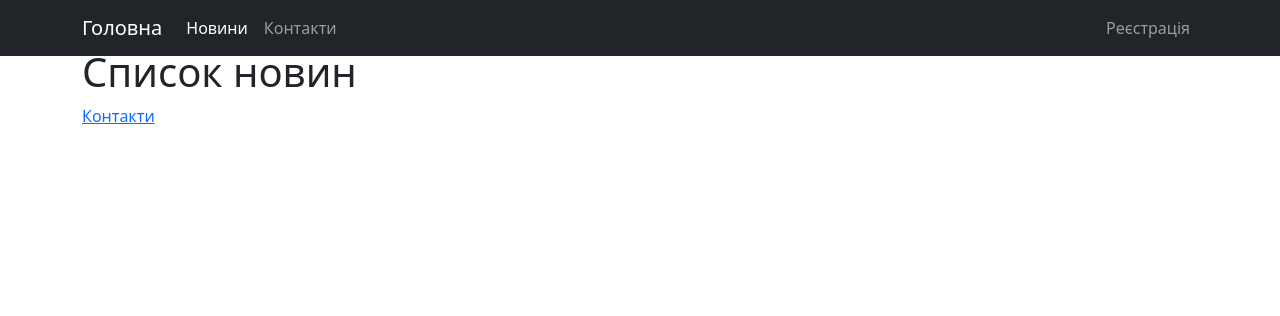
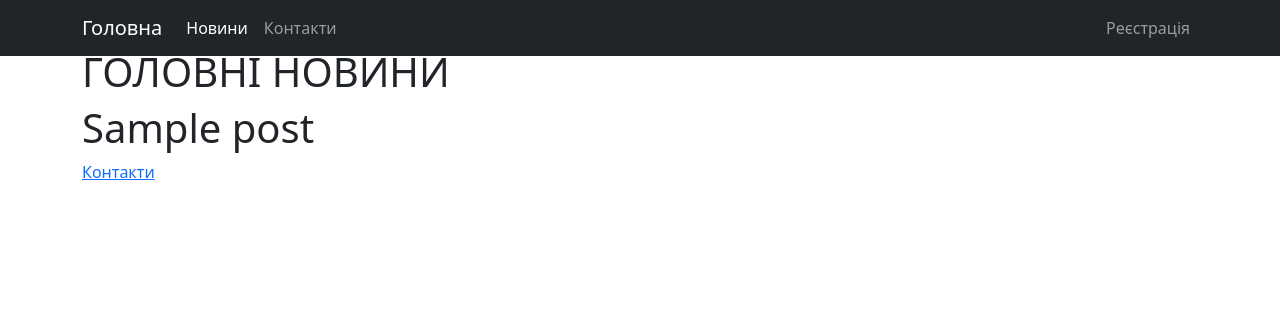
Before and after one commit to vitaliy1androshulik/Python_Django, a Django app: page /posts/ in a window 1280 px wide. Shown: the top 316 px of the page. Run offline with Django 5.2, Linux system fonts and the light colour scheme; tables that the repository leaves empty hold one stand-in row (values such as "Sample post"); some libraries are stand-ins or nearby versions.

Commit message:
added output of posts

```diff
--- a/blog/blog/settings.py
+++ b/blog/blog/settings.py
@@ -11,7 +11,6 @@ https://docs.djangoproject.com/en/5.1/ref/settings/
 """
 import os
 from pathlib import Path
-
 # Build paths inside the project like this: BASE_DIR / 'subdir'.
 BASE_DIR = Path(__file__).resolve().parent.parent
 
@@ -73,6 +72,9 @@ WSGI_APPLICATION = 'blog.wsgi.application'
 
 # Database
 # https://docs.djangoproject.com/en/5.1/ref/settings/#databases
+
+#MEDIA_URL = '/media/'  # URL для доступу до медіафайлів
+#MEDIA_ROOT = os.path.join(BASE_DIR, 'media')  # Директорія для зберігання медіафайлів
 
 #DATABASES = {
 #    'default': {
--- a/blog/blog/views.py
+++ b/blog/blog/views.py
@@ -1,4 +1,4 @@
-from django.http import HttpResponse
+#from django.http import HttpResponse
 from django.shortcuts import render
 
 
--- a/blog/posts/models.py
+++ b/blog/posts/models.py
@@ -5,4 +5,5 @@ class Post(models.Model):
     title = models.CharField(max_length=100)
     body = models.TextField()
     slug = models.SlugField()
+    img = models.ImageField(default="default.jpg", blank=True)
     date = models.DateTimeField(auto_now_add=True)
--- a/blog/posts/urls.py
+++ b/blog/posts/urls.py
@@ -1,6 +1,5 @@
 
 from django.urls import path
-
 from . import views
 
 app_name ="posts"
@@ -8,3 +7,5 @@ app_name ="posts"
 urlpatterns = [
     path('',views.post_list),
 ]
+#if settings.DEBUG:
+#    urlpatterns += static(settings.MEDIA_URL, document_root=settings.MEDIA_ROOT)
--- a/blog/posts/views.py
+++ b/blog/posts/views.py
@@ -1,5 +1,6 @@
 from django.shortcuts import render
-
+from .models import Post
 # Create your views here.
 def post_list(request):
-    return render(request, "PostList.html")
+    post = Post.objects.all()
+    return render(request, 'postlist.html', {'post1': post})
--- a/blog/templates/contact.html
+++ b/blog/templates/contact.html
@@ -3,6 +3,8 @@
     Контакти
 {% endblock%}
 {% block content%}
+<div class="container">
     <h1>Контакти</h1>
     <a href="/">Головна</a>
+</div>
 {% endblock%}
--- a/blog/templates/layout.html
+++ b/blog/templates/layout.html
@@ -23,7 +23,7 @@
             <div class="collapse navbar-collapse" id="navbarCollapse">
               <ul class="navbar-nav me-auto mb-2 mb-md-0">
                 <li class="nav-item">
-                  <a class="nav-link active" aria-current="page" href="/news">Новини</a>
+                  <a class="nav-link active" aria-current="page" href="/posts">Новини</a>
                 </li>
                 <li class="nav-item">
                   <a class="nav-link" href="/contact">Контакти</a>
--- a/blog/posts/templates/PostList.html
+++ b/blog/templates/postlist.html
@@ -4,7 +4,10 @@
 {% endblock%}
 {% block content%}
 <div class="container">
-    <h1>Список новин</h1>
+    <h1>ГОЛОВНІ НОВИНИ</h1>
+    {%for post in post1%}
+    <h1>{{post.title}}</h1>
+    {%endfor%}
     <a href="/contact">Контакти</a>
 </div>
 {% endblock%}
```
Also changed, not shown: blog/media/images/do_pokrovska.jpg (added), blog/media/images/trump.jpg (added), blog/posts/migrations/0002_post_img.py (added).
